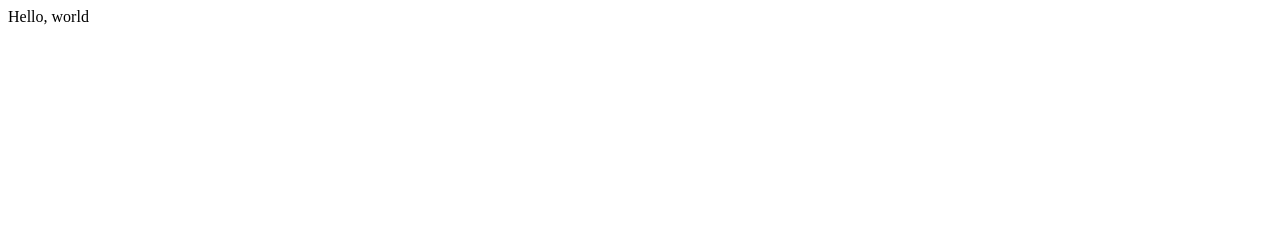
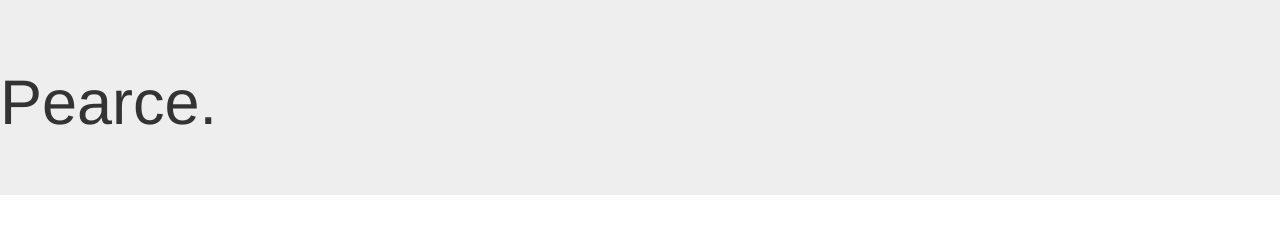
Before and after one commit to pearcemathews/pearcemathew.github.io, a plain HTML site: page index.html in a window 1280 px wide. Drawn offline with nearby package versions, Linux system fonts and the light colour scheme.

Commit message:
Add jumbotron

```diff
--- a/index.html
+++ b/index.html
@@ -1 +1,13 @@
-Hello, world
+<!DOCTYPE html>
+<html lang='en'>
+	<head>
+		<meta charset="utf-8">
+		<title>Pearce's Page</title>
+		<link rel="stylesheet" href="https://maxcdn.bootstrapcdn.com/bootstrap/3.3.5/css/bootstrap.min.css">
+	</head>
+	<body>
+		<div class="jumbotron">
+			<h1>Pearce.</h1>
+		</div>
+	</body>
+</html>
```
